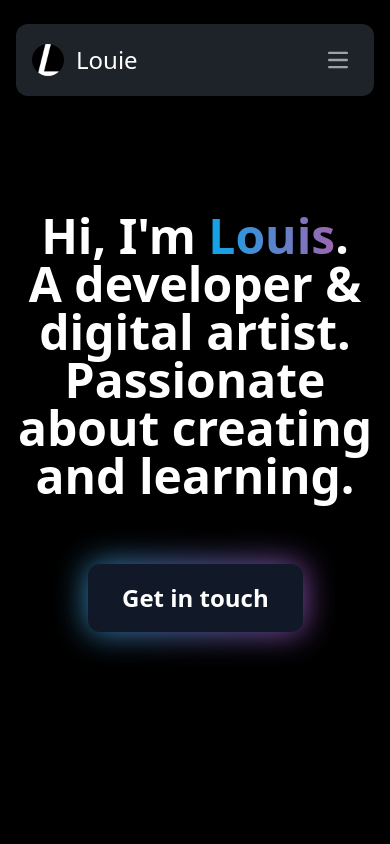
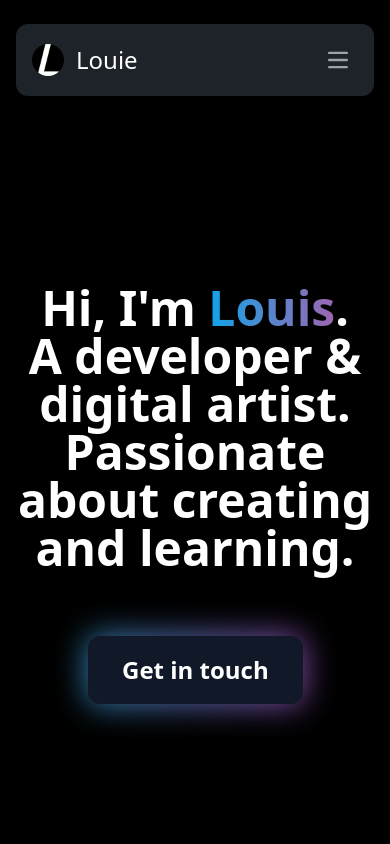
Before and after one commit to louiecodes/portfolio, a Vue app: page / in a window 390 px wide. Shown: the top 844 px of the page. Built offline with nearby package versions, Linux system fonts and the light colour scheme.

Commit message:
style: Fix hero padding on small screens

```diff
--- a/src/views/HomeView.vue
+++ b/src/views/HomeView.vue
@@ -8,7 +8,7 @@ import TechnologiesSection from '@/components/TechnologiesSection.vue';
 
 <template>
   <!-- Hero Section -->
-  <section class="min-h-screen flex justify-center items-center" id="home">
+  <section class="min-h-screen flex justify-center items-center max-sm:pt-36" id="home">
     <HeroSection />
   </section>
   <!-- Hero Section -->
```
